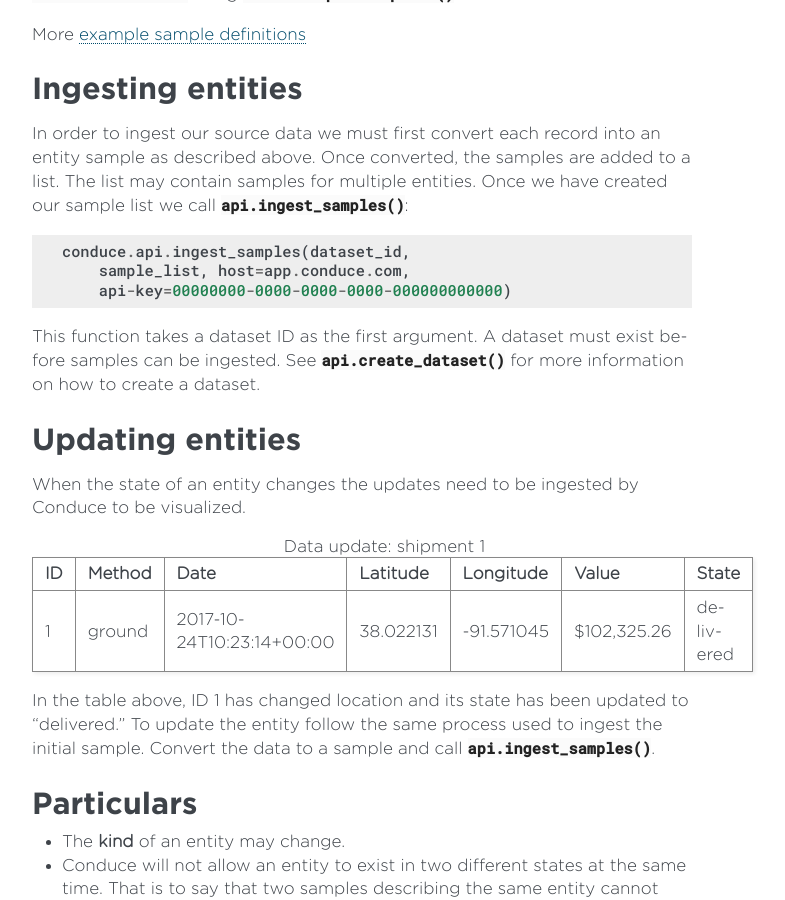
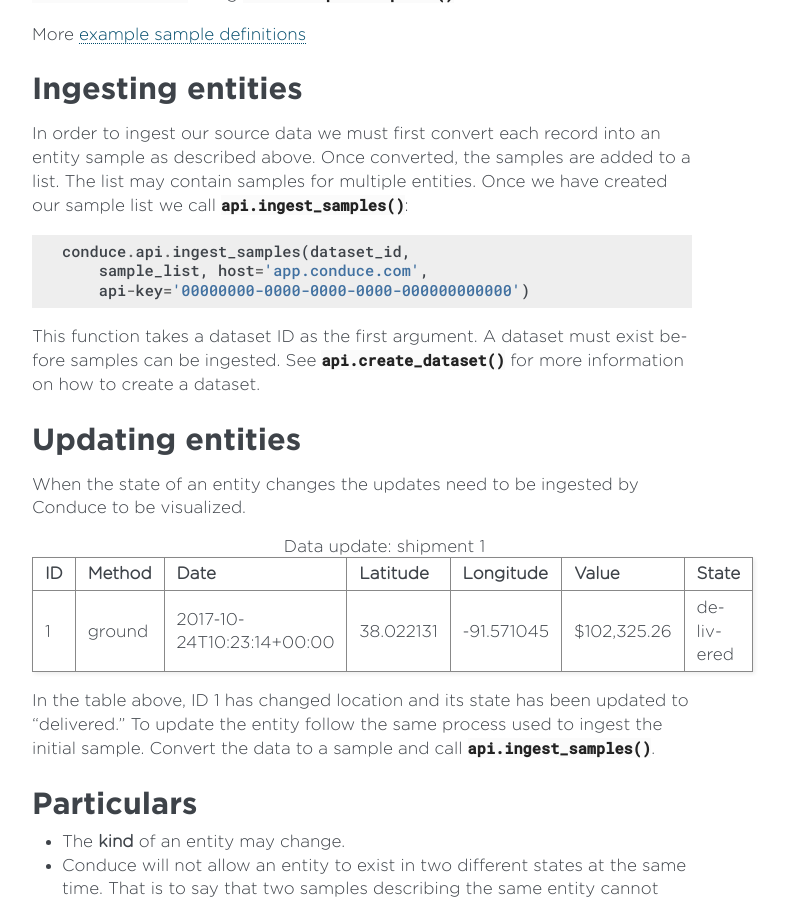
Before and after one commit to ConduceInc/conduce-python-api, a Sphinx documentation site: the page built from doc/source/conduce-entities.rst, in a window 1280 px wide and 900 px high, scrolled down 3101 px. Shown: the whole window, without its empty margins (388-1173 px from the left). Built offline with Sphinx 7.4.7, drawn with Linux system fonts in a browser that asks for light colours; formulas are drawn with MathJax 3.

```diff
--- a/doc/source/conduce-entities.rst
+++ b/doc/source/conduce-entities.rst
@@ -136,8 +136,8 @@ Ingesting entities
 In order to ingest our source data we must first convert each record into an entity sample as described above.  Once converted, the samples are added to a list.  The list may contain samples for multiple entities.  Once we have created our sample list we call :py:func:`api.ingest_samples`::
 
     conduce.api.ingest_samples(dataset_id,
-        sample_list, host=app.conduce.com,
-        api-key=00000000-0000-0000-0000-000000000000)
+        sample_list, host='app.conduce.com',
+        api-key='00000000-0000-0000-0000-000000000000')
 
 This function takes a dataset ID as the first argument.  A dataset must exist before samples can be ingested.  See :py:func:`api.create_dataset` for more information on how to create a dataset.
 
--- a/doc/source/data-ingest.rst
+++ b/doc/source/data-ingest.rst
@@ -131,8 +131,8 @@ Datasets are populated through a process called ingest.  If creating or updating
 In this example, you are ingesting constant entities and will use :py:func:`api.ingest_entities`.  The list of entities you generated was written to a variable named ``entity_list``.  All that's left is to call the API function using the dataset ID you created earlier and the API key you generated::
 
     conduce.api.ingest_entities(world_cities_dataset_id,
-        entity_list, host=app.conduce.com,
-        api-key=00000000-0000-0000-0000-000000000000)
+        entity_list, host='app.conduce.com',
+        api-key='00000000-0000-0000-0000-000000000000')
 
 After this function returns, the dataset will be populated with the entities derived from the spreadsheet.
 
```
